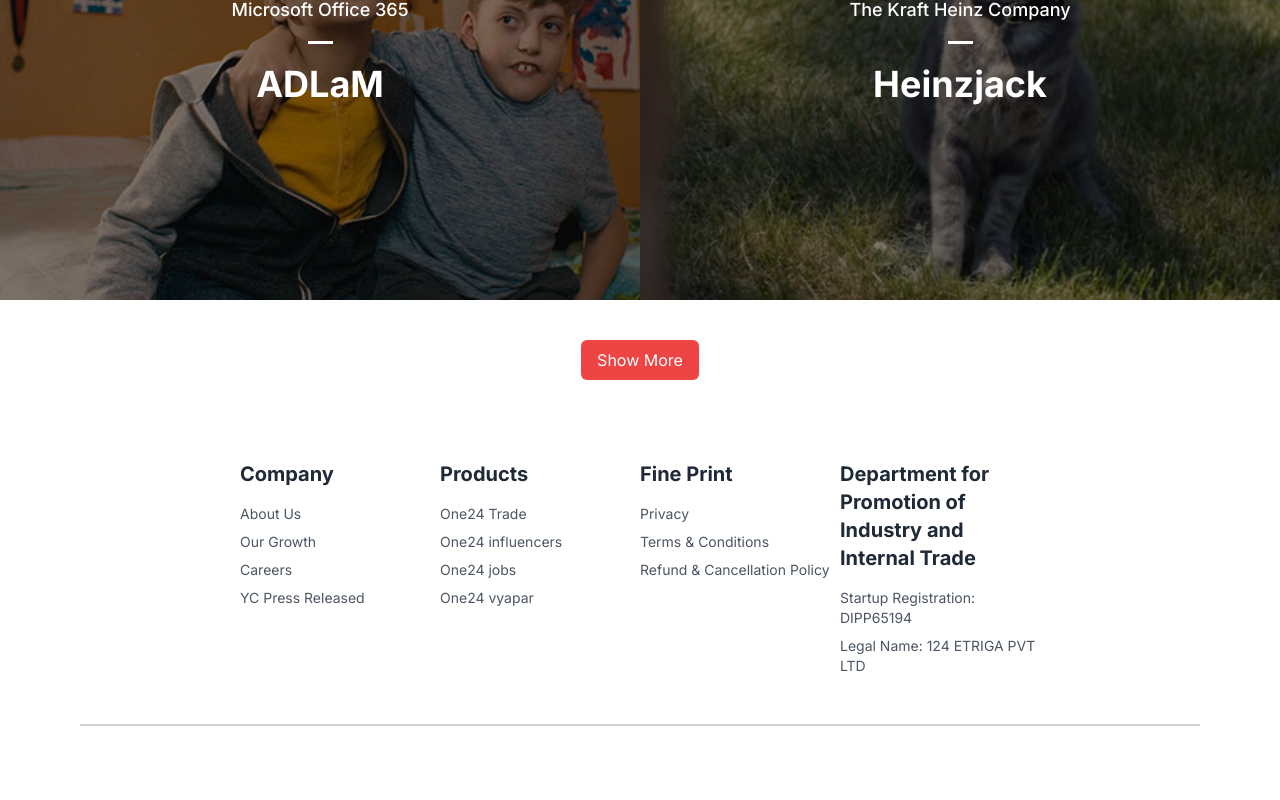
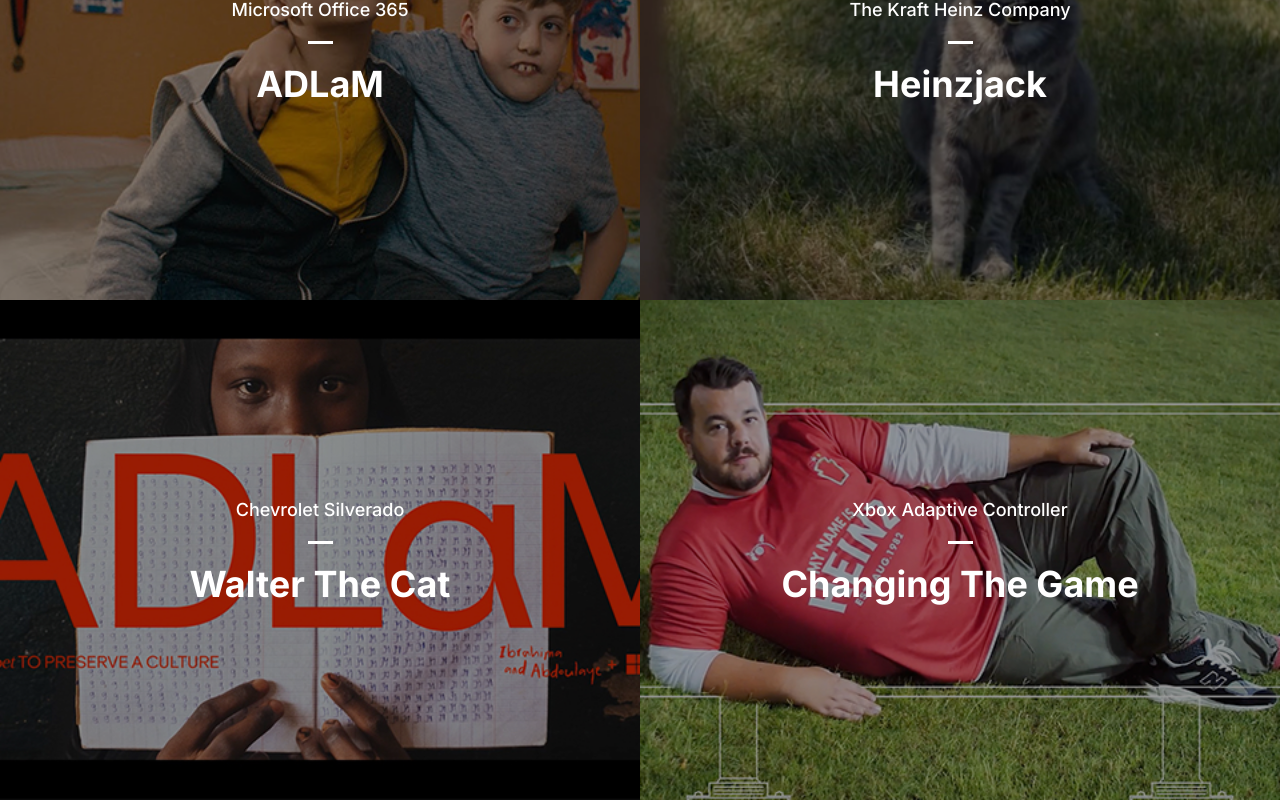
Before and after one commit to WasifAli22/One24Digital, a Next.js app: page /services in a window 1280 px wide. Shown: the part 1613-2413 px from the top of the page. Built offline with nearby package versions, Linux system fonts and the light colour scheme.

Commit message:
header hover portfolio and services show more and show less removed

```diff
--- a/src/components/LogosCarasuel.tsx
+++ b/src/components/LogosCarasuel.tsx
@@ -21,7 +21,7 @@
             variants={textVariant(0.2)}
             initial="hidden"
             whileInView={"show"}
-            className=" md:text-6xl sm:text-5xl text-4xl leading-[80px] lg:text-7xl font-mediu md:pb-3 sm:pb-2 pb-1 lg:pb-4"
+            className=" md:text-6xl sm:text-5xl text-4xl font-semibold leading-[80px] lg:text-7xl font-mediu md:pb-3 sm:pb-2 pb-1 lg:pb-4"
           >
             {morqueData?.title.split("\n").map((line, index) => (
               <React.Fragment key={index}>
--- a/src/components/dummydata.tsx
+++ b/src/components/dummydata.tsx
@@ -24,7 +24,7 @@
     bgColor: {
       dark: "#004999", // gradient color made from dark-blue to dark-light
     },
-    bgImg: "/trendBannerbg.png", // optional image if present then it shows
+    bgImg: "", // optional image if present then it shows
   },
   curveArrow: {
     url: curverArrow, // Replace with the actual path
--- a/src/components/layout/Header.tsx
+++ b/src/components/layout/Header.tsx
@@ -68,7 +68,7 @@
         <ul className="hidden md:flex ">
            {menuLi.map(menu => (
              <li key={menu.id} className="items-start pt-[36.33px] pb-[36.34px] px-[25px] relative flex-[0_0_auto]">
-                <Link  href={menu.path} className="text-xs hover:text-sky-400 tracking-[5.04px] relative w-fit mt-[-1.00px] [font-family:'Arial-Regular',Helvetica] font-normal text-white text-center leading-[normal] whitespace-nowrap">
+                <Link  href={menu.path} className="text-xs hover:text-sky-400 hover:pb-4 transition-all ease-in-out duration-150 hover:border-b-2 hover:border-sky-400 tracking-[5.04px] relative w-fit mt-[-1.00px] [font-family:'Arial-Regular',Helvetica] font-normal text-white text-center leading-[normal] whitespace-nowrap">
                     {menu.name}
                 </Link>
              </li>
@@ -88,7 +88,7 @@
       {isOpen && (
         <div className=" text-start animate-slide-in-top duration-300 ease-in-out  absolute top-full left-0  w-full bg-one-digital-dark px-4 py-8 md:hidden">
           {menuLi.map((item) => (
-            <Link onClick={toggleMenu} key={item.id} href={item.path} className=" hover:text-sky-400 hover:ease-in-out text-[14px] hover:text-[16px] duration-200 delay-50 block  mx-auto max-w-[100%] sm:max-w-[68%] text-white text-base font-medium py-2 hover:text-opacity-75">
+            <Link onClick={toggleMenu} key={item.id} href={item.path} className=" hover:text-sky-400 hover:pb-4 transition-all ease-in-out hover:border-b-2 hover:border-sky-400 hover:ease-in-out text-[14px] hover:text-[16px] duration-200 delay-50 block  mx-auto max-w-[100%] sm:max-w-[68%] text-white text-base font-medium py-2 hover:text-opacity-75">
               {item.name}
             </Link>
           ))}
--- a/src/components/portfolio/PortfolioCard.tsx
+++ b/src/components/portfolio/PortfolioCard.tsx
@@ -1,39 +1,23 @@
 "use client"
 import Link from 'next/link'
-import React, { useState } from 'react'
+import React from 'react'
 import { PortfolioData } from '..'
-
 const PortfolioCard = () => {
-    const [showMore, setShowMore] = useState(false);
-    const initialDisplayCount = 4;
-
-    const toggleShowMore = () => {
-        setShowMore(!showMore);
-    };
-
     return (
         <div className='grid grid-cols-12'>
-            {PortfolioData.slice(0, showMore ? PortfolioData.length : initialDisplayCount).map((project) => (
+            {PortfolioData.map((project) => (
                 <div key={project.id} className='relative lg:col-span-6 col-span-12 overflow-hidden'>
                     <Link href={`/portfolio/${encodeURIComponent(project.title.toLowerCase().replace(/\s+/g, '-'))}`}>
                         <div className="services_bg_image min-h-[300px] lg:min-h-[500px] w-full bg-no-repeat bg-center bg-cover hover:cursor-pointer hover:scale-125 transition-all duration-700" style={{ backgroundImage: `url('${project.src}')` }}>
                             <div className="flex flex-col items-center h-[100%] justify-center text-white absolute left-0 right-0">
-                                <p className='text-lg mb-10 service_desc text-white relative'>{project.description}</p>
+                                <p className='text-lg mb-10 service_desc relative'>{project.description}</p>
                                 <h3 className='text-4xl text-center font-bold'>{project.title}</h3>
                             </div>
                         </div>
                     </Link>
                 </div>
             ))}
-            {PortfolioData.length > initialDisplayCount && (
-                <div className="col-span-12 text-center">
-                    <button onClick={toggleShowMore} className="mt-10 px-4 py-2 bg-red-500 text-white rounded-md">
-                        {showMore ? "Show Less" : "Show More"}
-                    </button>
-                </div>
-            )}
         </div>
     )
 }
-
 export default PortfolioCard
--- a/src/components/services/OurServices.tsx
+++ b/src/components/services/OurServices.tsx
@@ -1,19 +1,11 @@
 "use client"
 import Link from 'next/link'
-import React, { useState } from 'react'
+import React from 'react'
 import { ServicesData } from '..'
-
 const OurServicesCard = () => {
-    const [showMore, setShowMore] = useState(false);
-    const initialDisplayCount = 4;
-
-    const toggleShowMore = () => {
-        setShowMore(!showMore);
-    };
-
     return (
         <div className='grid grid-cols-12'>
-            {ServicesData.slice(0, showMore ? ServicesData.length : initialDisplayCount).map((project) => (
+            {ServicesData.map((project) => (
                 <div key={project.id} className='relative lg:col-span-6 col-span-12 overflow-hidden'>
                     <Link href={`/services/${encodeURIComponent(project.title.toLowerCase().replace(/\s+/g, '-'))}`}>
                         <div className="services_bg_image min-h-[300px] lg:min-h-[500px] w-full bg-no-repeat bg-center bg-cover hover:cursor-pointer hover:scale-125 transition-all duration-700" style={{ backgroundImage: `url('${project.src}')` }}>
@@ -25,13 +17,6 @@
                     </Link>
                 </div>
             ))}
-            {ServicesData.length > initialDisplayCount && (
-                <div className="col-span-12 text-center">
-                    <button onClick={toggleShowMore} className="mt-10 px-4 py-2 bg-red-500 text-white rounded-md">
-                        {showMore ? "Show Less" : "Show More"}
-                    </button>
-                </div>
-            )}
         </div>
     )
 }
```
